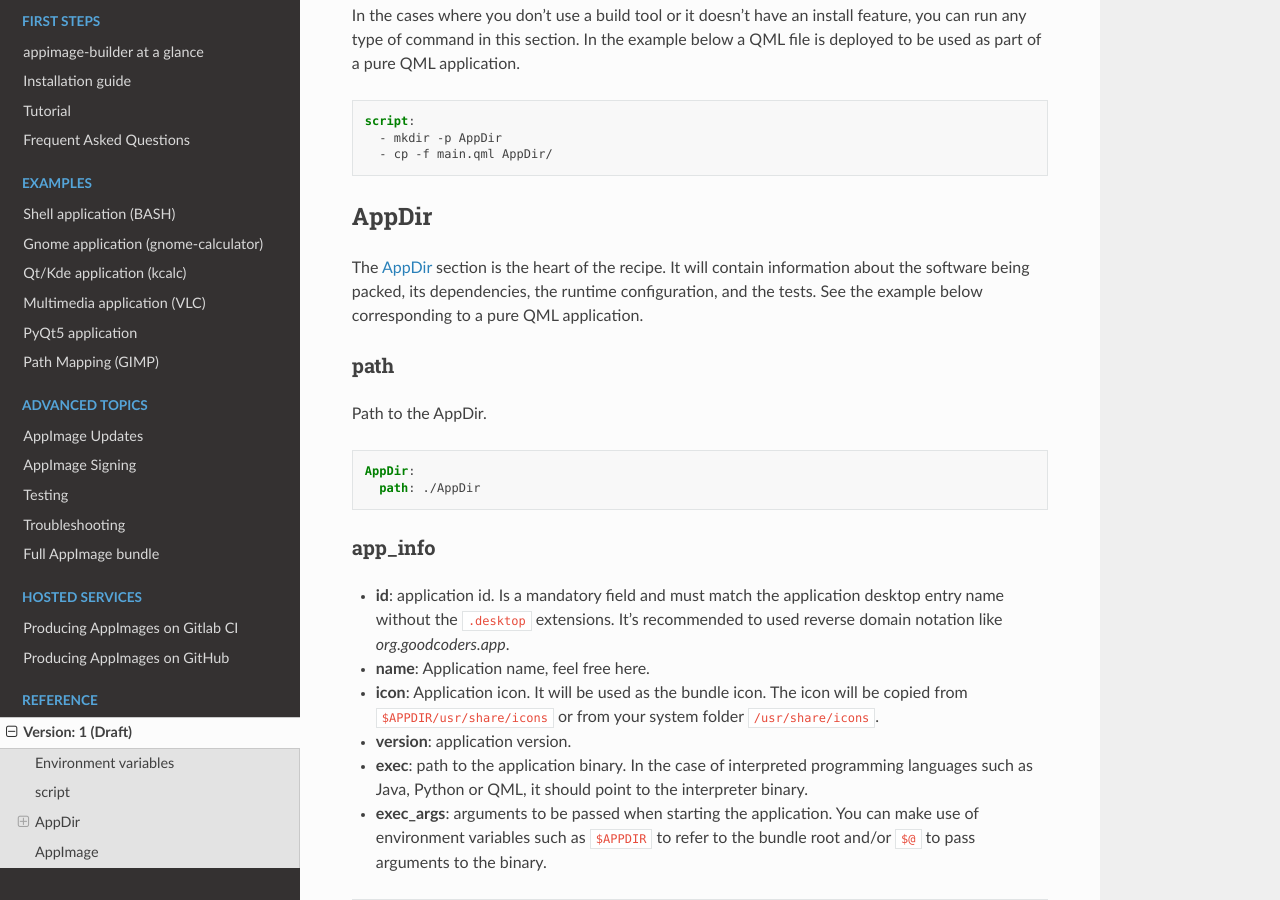
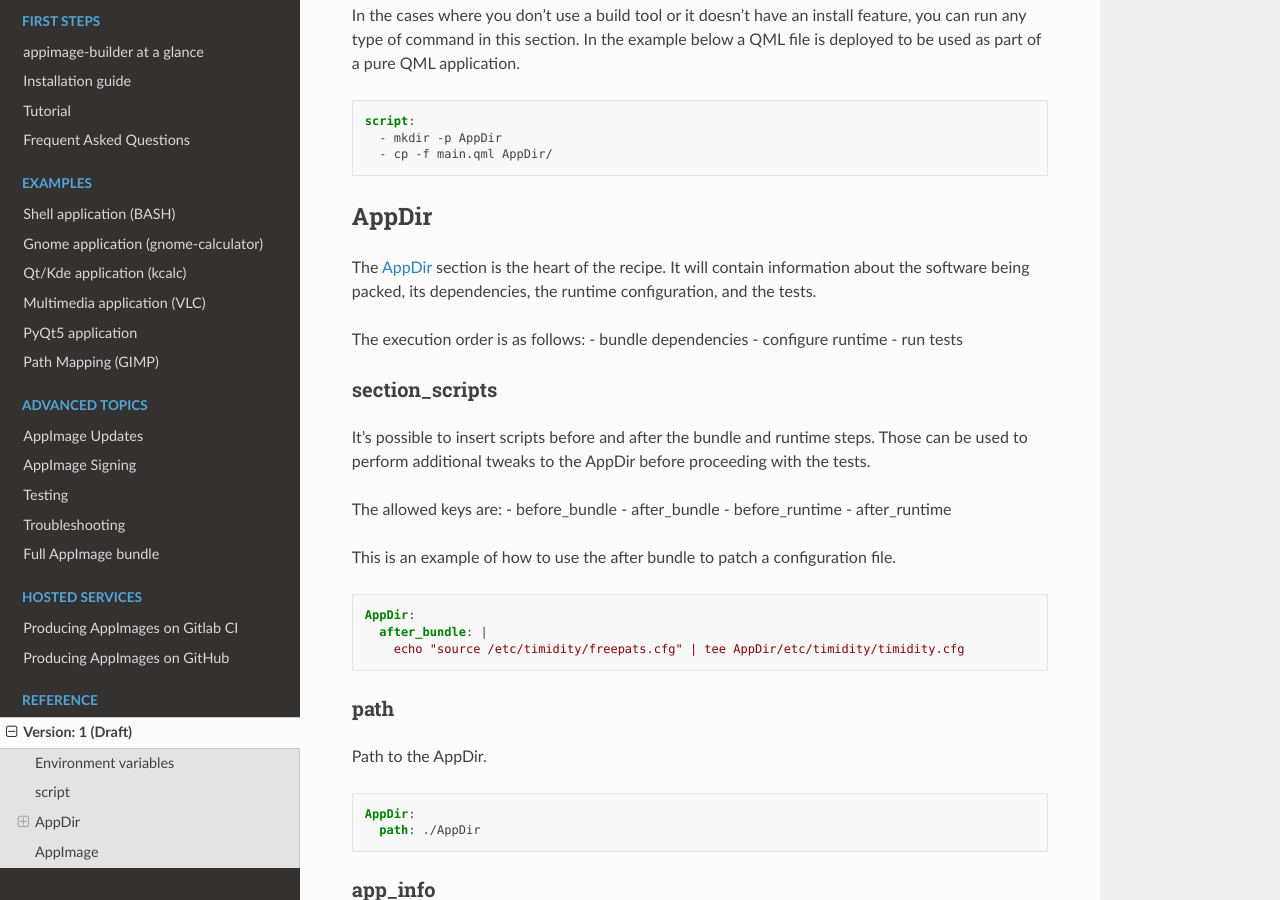
Before and after one commit to AppImageCrafters/appimage-builder-docs, a Sphinx documentation site: the page built from source/reference/version_1.rst, in a window 1280 px wide and 900 px high, scrolled down 949 px. Built offline with Sphinx 7.4.7 and the Read the Docs theme 2.0.0, drawn with Linux system fonts in a browser that asks for light colours.

Commit message:
Document section scripts

```diff
--- a/source/reference/version_1.rst
+++ b/source/reference/version_1.rst
@@ -65,8 +65,36 @@ AppDir
 ======
 
 The `AppDir`_ section is the heart of the recipe. It will contain information about the
-software being packed, its dependencies, the runtime configuration, and the tests. See
-the example below corresponding to a pure QML application.
+software being packed, its dependencies, the runtime configuration, and the tests.
+
+The execution order is as follows:
+- bundle dependencies
+- configure runtime
+- run tests
+
+.. _recipe_version_1_section_scripts:
+
+---------------
+section_scripts
+---------------
+
+It's possible to insert scripts before and after the bundle and runtime steps. Those can be used to perform
+additional tweaks to the AppDir before proceeding with the tests.
+
+The allowed keys are:
+- before_bundle
+- after_bundle
+- before_runtime
+- after_runtime
+
+This is an example of how to use the after bundle to patch a configuration file.
+
+.. code-block:: yaml
+
+    AppDir:
+      after_bundle: |
+        echo "source /etc/timidity/freepats.cfg" | tee AppDir/etc/timidity/timidity.cfg
+
 
 ----
 path
```
Also changed, not shown: source/conf.py (+9 -9 lines).
